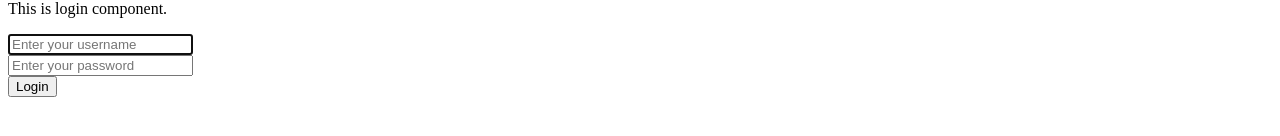
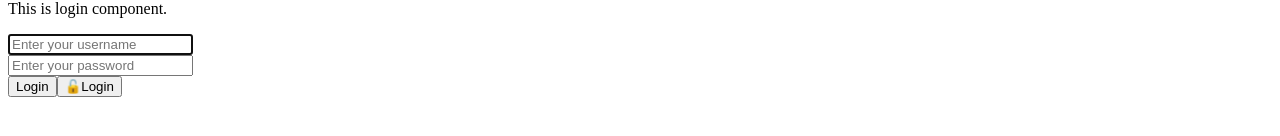
Before and after one commit to dyesmuk/ibm-react-demo-4-jun-2026, a React (Vite) app: page / in a window 1280 px wide. Shown: the part 196-332 px from the top of the page. Built offline with nearby package versions, Linux system fonts and the light colour scheme.

Commit message:
initial commit

```diff
--- a/src/pages/Login.tsx
+++ b/src/pages/Login.tsx
@@ -61,6 +61,8 @@ const Login = () => {
                 />
                 <br />
                 <input type="submit" value="Login" />
+                <button type="submit">🔓Login</button>
+                {/* // button is preferred */}
             </form>
             <p>{message}</p>
         </>
```
